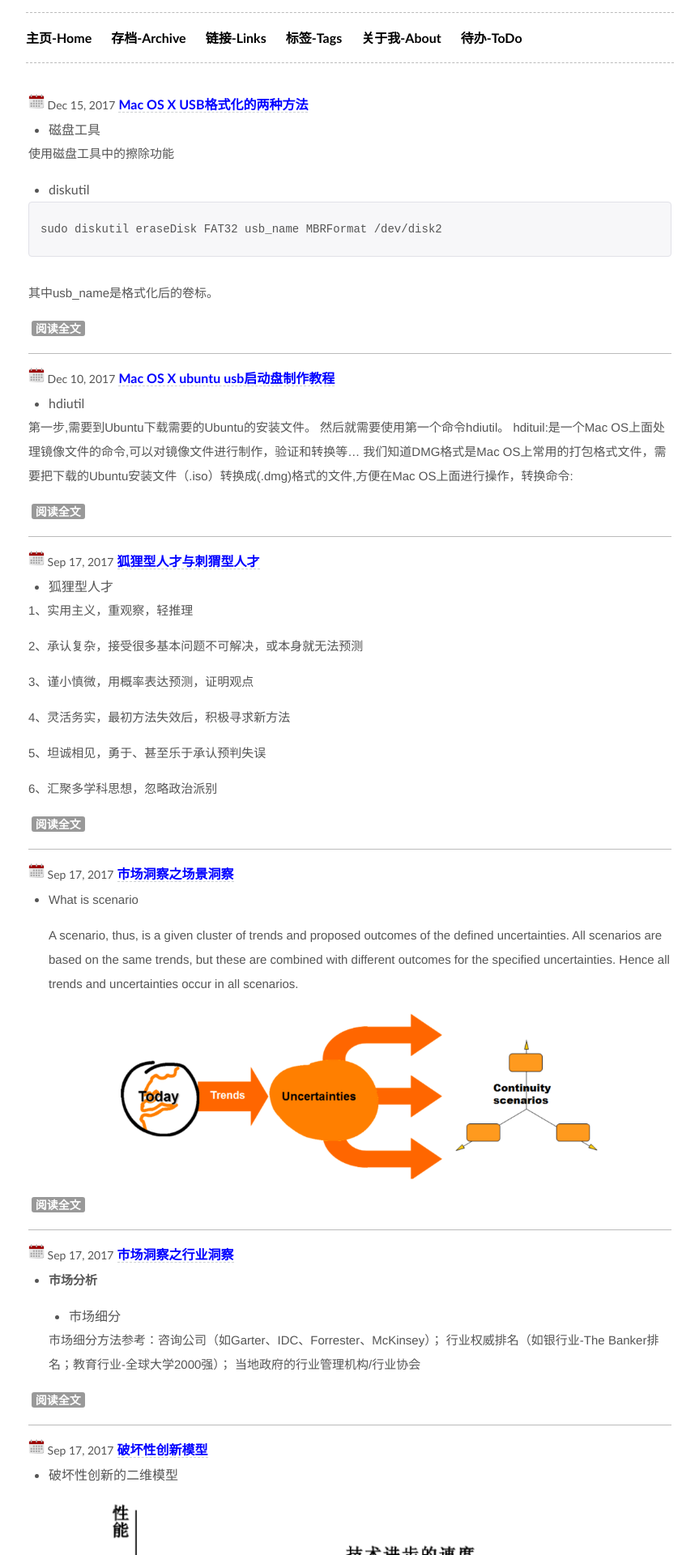
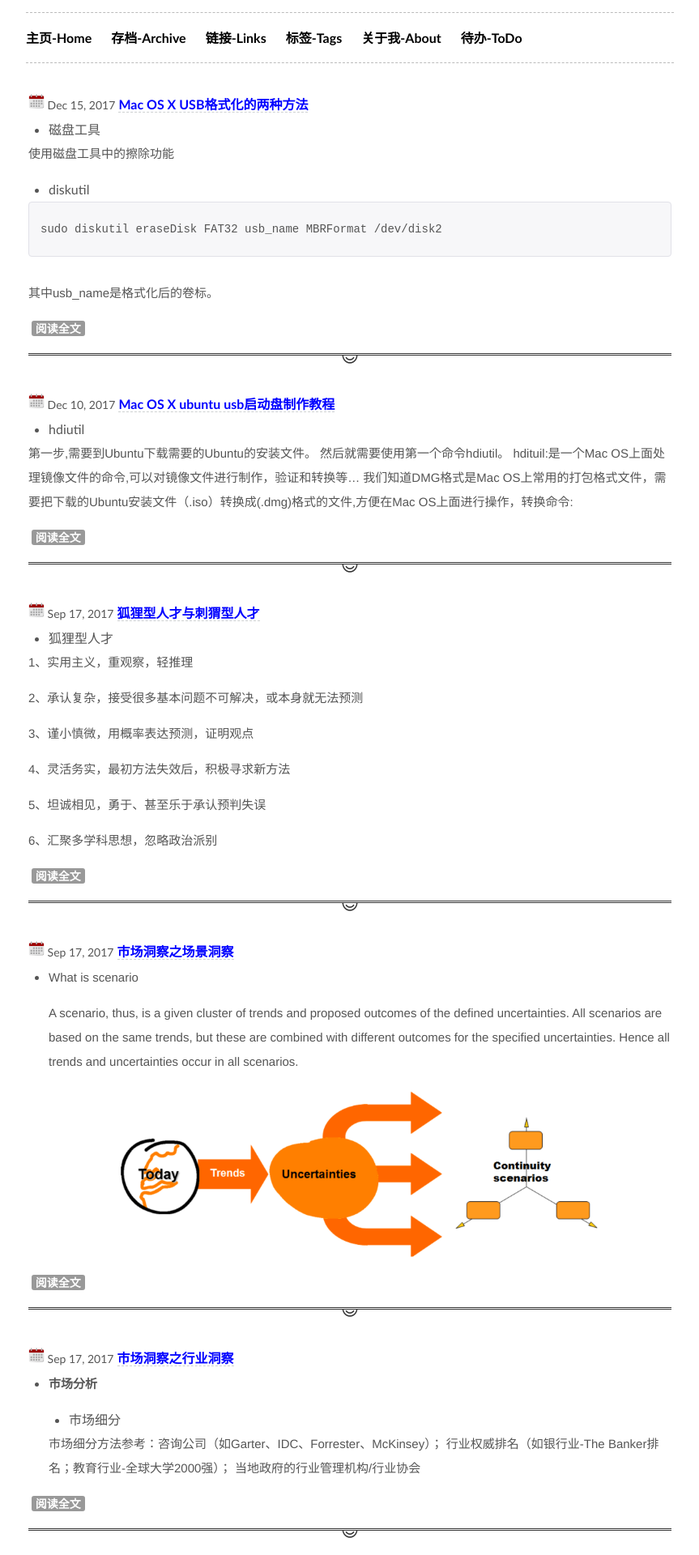
Before and after one commit to fk1091889767/tanwubin.github.io, a Jekyll site: the page built from index.html, in a window 1280 px wide. Shown: the top 1920 px of the page at 81% size, without its empty margins (208-1071 px from the left). Built offline with Jekyll 4.4.1, drawn with Linux system fonts in a browser that asks for light colours; comment, search, counter and statistics services are not loaded.

Commit message:
首页hr样式修改

```diff
--- a/_includes/themes/effector-wide/index.html
+++ b/_includes/themes/effector-wide/index.html
@@ -5,7 +5,7 @@
     <a href="{{ post.url }}" class="posttitle"><b>{{ post.title }}</b></a>
     {{ post.excerpt }}
     <span class="label label-important"><a href="{{ post.url }}"> <font color="white">阅读全文</font></a></span>
-</li><hr/>
+</li><hr class="style-eight"/>
 {% endfor %}
 <li><a class="btn"  href="/archive/">More→</a></li>
 </ul>
--- a/assets/css/effector-wide.css
+++ b/assets/css/effector-wide.css
@@ -350,6 +350,22 @@ text-shadow: 0 1px 0 #fff;
 .posttitle{
     border-bottom: 1px dashed #CED1D1;
 }
+hr.style-eight {
+    padding: 0;
+    border: none;
+    border-top: medium double #333;
+    color: #333;
+    text-align: center;
+}
+hr.style-eight:after {
+    content: "😊";
+    display: inline-block;
+    position: relative;
+    top: -0.7em;
+    font-size: 1.5em;
+    padding: 0 0.25em;
+    background: white;
+}
 .label {
     padding: 1px 5px 1px;
     font-size: 11.25px;
```
